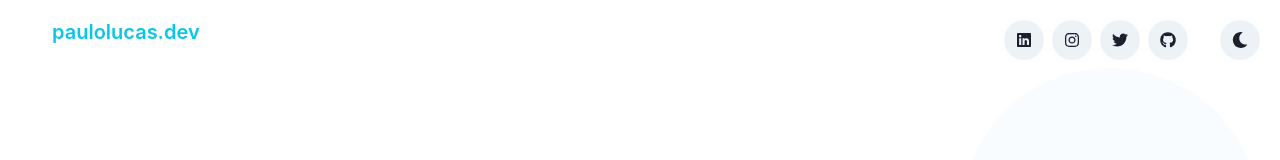
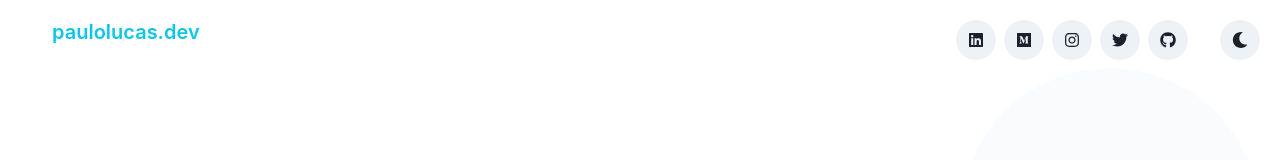
Before and after one commit to paulo-lucas/portifolio, a React (Create React App) app: page / in a window 1280 px wide. Shown: the top 160 px of the page. Built offline with nearby package versions, Linux system fonts and the light colour scheme.

Commit message:
adding medium link

```diff
--- a/src/components/Contact.js
+++ b/src/components/Contact.js
@@ -11,6 +11,7 @@ import {
     FaGithub,
     FaLinkedin,
     FaTwitter,
+    FaMedium,
     // FaHackerrank
 } from "react-icons/fa";
 // import {
@@ -51,6 +52,10 @@ function Contact() {
             link={links.linkedin} />
 
         <ContactButton
+            icon={<FaMedium />}
+            link={links.medium} />
+
+        <ContactButton
             icon={<FaInstagram />}
             link={links.instagram} />
 
--- a/src/content.json
+++ b/src/content.json
@@ -7,7 +7,8 @@
             "twitter": "https://twitter.com/plucasdev",
             "github": "https://github.com/paulo-lucas",
             "hackerrank": "https://www.hackerrank.com/plucas_cer",
-            "codewars": "https://www.codewars.com/users/paulo-lucas"
+            "codewars": "https://www.codewars.com/users/paulo-lucas",
+            "medium": "https://plucasdev.medium.com"
         }
     },
     "header": {
```
